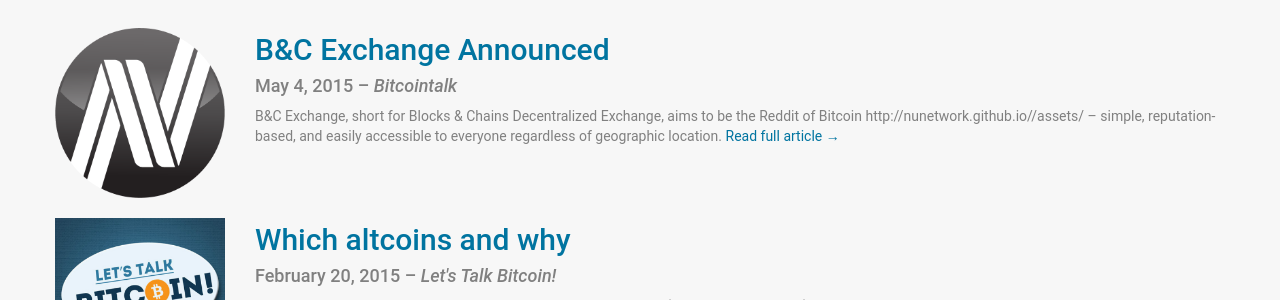
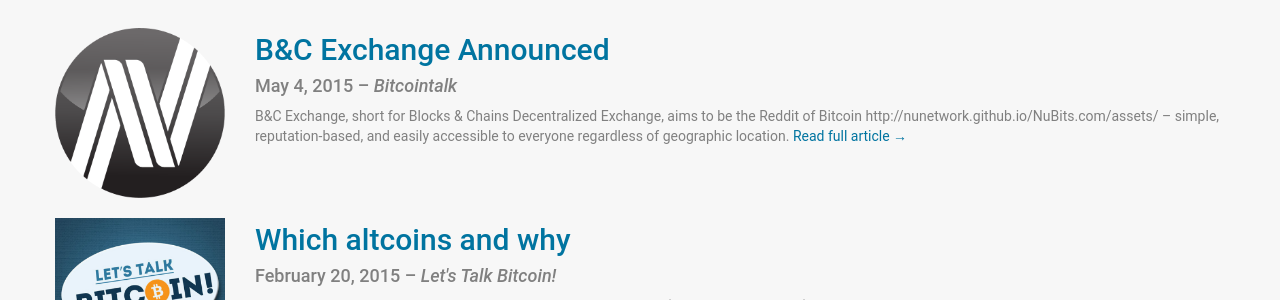
Before and after one commit to NuNetwork/nunetwork.github.io, a Jekyll site: the page built from _pages/news.md, in a window 1280 px wide and 900 px high. Shown: the part 246-546 px from the top of the window. Built offline with Jekyll 4.4.1, drawn with Linux system fonts in a browser that asks for light colours.

Commit message:
Update _config.yml

```diff
--- a/_config.yml
+++ b/_config.yml
@@ -9,7 +9,7 @@
 title: NuBits
 email: ryan@skycatchfire.com
 description: "The World's First Stable Digital Currency"
-baseurl: "/" # the subpath of your site, e.g. /blog
+baseurl: "/NuBits.com" # the subpath of your site, e.g. /blog
 url: "http://nunetwork.github.io" # the base hostname & protocol for your site
 
 # Build settings
```
